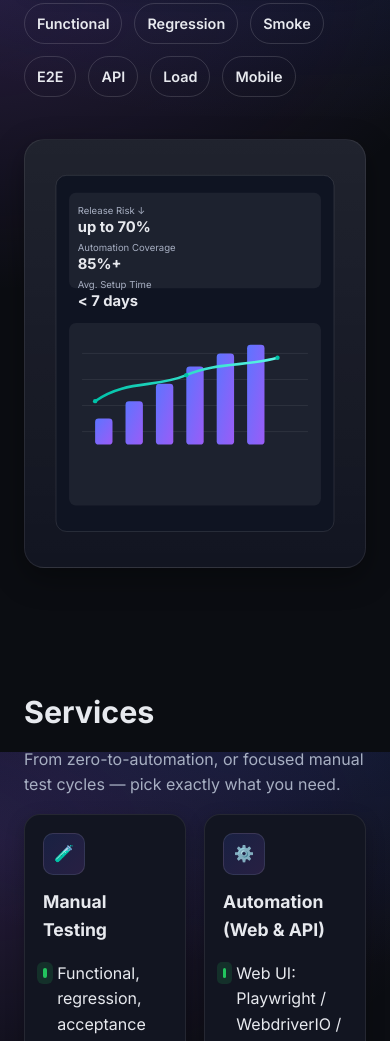
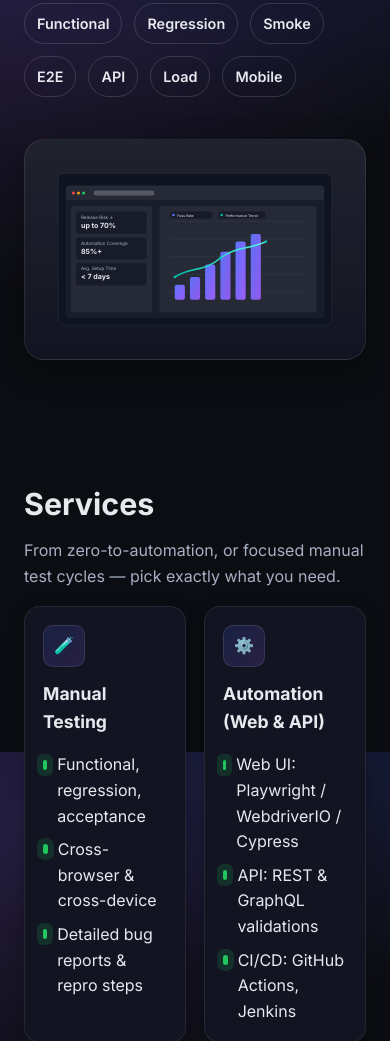
Before and after one commit to sandip89ster/quality-assure, a plain HTML site: page index.html in a window 390 px wide. Shown: the part 936-1977 px from the top of the page. Drawn offline with Linux system fonts and the light colour scheme.

Commit message:
small tweak

```diff
--- a/index.html
+++ b/index.html
@@ -10,11 +10,49 @@
     />
     <meta name="color-scheme" content="dark" />
     <meta name="theme-color" content="#0b0d12" />
+
+    <!-- Canonical & Icons -->
+    <link rel="canonical" href="https://your-domain/" />
+    <link rel="icon" href="/favicon.ico" sizes="any" />
+    <link rel="icon" href="/icon.svg" type="image/svg+xml" />
+    <link rel="apple-touch-icon" href="/apple-touch-icon.png" />
+
+    <!-- Social / Open Graph -->
+    <meta property="og:title" content="CodeQore — Software Testing Services" />
+    <meta
+      property="og:description"
+      content="Manual & Automation for Web, API, Mobile + Load/Performance."
+    />
+    <meta property="og:type" content="website" />
+    <meta property="og:image" content="/og-image.jpg" />
+    <meta name="twitter:card" content="summary_large_image" />
+
+    <!-- Structured Data -->
+    <script type="application/ld+json">
+      {
+        "@context": "https://schema.org",
+        "@type": "Organization",
+        "name": "CodeQore",
+        "url": "https://your-domain/",
+        "logo": "https://your-domain/icon.png",
+        "contactPoint": [
+          {
+            "@type": "ContactPoint",
+            "contactType": "sales",
+            "email": "codecoregmbh@gmail.com",
+            "availableLanguage": ["en", "de"]
+          }
+        ]
+      }
+    </script>
+
+    <link rel="preconnect" href="https://fonts.googleapis.com" crossorigin />
     <link rel="preconnect" href="https://fonts.gstatic.com" crossorigin />
     <link
       href="https://fonts.googleapis.com/css2?family=Inter:wght@400;500;600;700;800&display=swap"
       rel="stylesheet"
     />
+
     <style>
       :root {
         --bg: #0b0d12;
@@ -69,6 +107,8 @@
         margin: 0 auto;
         padding: 0 24px;
       }
+
+      /* Buttons */
       .btn {
         display: inline-flex;
         align-items: center;
@@ -94,6 +134,7 @@
         box-shadow: none;
       }
 
+      /* Header */
       header {
         position: sticky;
         top: 0;
@@ -181,6 +222,7 @@
         }
       }
 
+      /* Hero */
       .hero {
         padding: 96px 0 56px;
       }
@@ -232,14 +274,8 @@
         margin-top: 22px;
         flex-wrap: wrap;
       }
-      .meta {
-        display: flex;
-        gap: 22px;
-        flex-wrap: wrap;
-        margin-top: 20px;
-        color: var(--muted);
-        font-size: 0.92rem;
-      }
+
+      /* KPI cards */
       .kpis {
         display: grid;
         grid-template-columns: repeat(3, 1fr);
@@ -255,6 +291,8 @@
       .kpi b {
         font-size: 1.3rem;
       }
+
+      /* Capabilities */
       .strip {
         display: flex;
         gap: 12px;
@@ -268,7 +306,7 @@
         font-weight: 600;
         font-size: 0.9rem;
       }
-      .hero-card,
+
       .hero-art {
         background: linear-gradient(
             180deg,
@@ -287,27 +325,8 @@
         height: auto;
         border-radius: 12px;
       }
-      .hero-svg {
-        display: block;
-      }
-      .hero-svg.mobile {
-        display: none;
-      }
-      @media (max-width: 900px) {
-        .hero-inner {
-          grid-template-columns: 1fr;
-        }
-        .kpis {
-          grid-template-columns: 1fr;
-        }
-        .hero-svg.desktop {
-          display: none;
-        }
-        .hero-svg.mobile {
-          display: block;
-        }
-      }
 
+      /* Sections */
       section {
         padding: 70px 0;
       }
@@ -320,6 +339,7 @@
         color: var(--muted);
         max-width: 70ch;
       }
+
       .grid {
         display: grid;
         gap: 18px;
@@ -336,10 +356,17 @@
         }
       }
       @media (max-width: 860px) {
+        .hero-inner {
+          grid-template-columns: 1fr;
+        }
         .cards-3 {
           grid-template-columns: 1fr;
         }
+        .kpis {
+          grid-template-columns: 1fr;
+        }
       }
+
       .card {
         background: var(--panel);
         border: 1px solid rgba(255, 255, 255, 0.08);
@@ -368,6 +395,7 @@
         );
         border: 1px solid rgba(255, 255, 255, 0.1);
       }
+
       .list {
         list-style: none;
         padding: 0;
@@ -389,6 +417,7 @@
         margin-top: 0.45rem;
         box-shadow: 0 0 0 6px rgba(34, 197, 94, 0.15);
       }
+
       .split {
         display: grid;
         grid-template-columns: 1fr 1fr;
@@ -399,6 +428,7 @@
           grid-template-columns: 1fr;
         }
       }
+
       .faq details {
         background: var(--panel);
         border: 1px solid rgba(255, 255, 255, 0.08);
@@ -412,6 +442,7 @@
       .faq details + details {
         margin-top: 10px;
       }
+
       .footer {
         padding: 26px 0;
         color: var(--muted);
@@ -421,6 +452,18 @@
         margin-bottom: 5px;
         margin-right: 5px;
       }
+
+      /* Form fields */
+      .field {
+        width: 100%;
+        padding: 12px 14px;
+        border-radius: 12px;
+        border: 1px solid rgba(255, 255, 255, 0.14);
+        background: var(--elev);
+        color: var(--text);
+        margin-bottom: 10px;
+      }
+
       .sr-only {
         position: absolute !important;
         height: 1px;
@@ -436,12 +479,14 @@
     </style>
   </head>
   <body>
+    <!-- Header -->
     <header>
       <div class="container nav" id="nav">
-        <a class="brand" href="#top" aria-current="page"
-          ><span class="brand-mark" aria-hidden="true">CQ</span
-          ><span>CodeQore</span></a
-        >
+        <a class="brand" href="#top" aria-current="page">
+          <span class="brand-mark" aria-hidden="true">CQ</span>
+          <span>CodeQore</span>
+        </a>
+
         <nav aria-label="Primary">
           <ul>
             <li><a href="#services">Services</a></li>
@@ -450,6 +495,7 @@
             <li><a href="#faq">FAQ</a></li>
           </ul>
         </nav>
+
         <div class="nav-cta">
           <a
             class="btn secondary"
@@ -464,6 +510,7 @@
       </div>
     </header>
 
+    <!-- Hero -->
     <main id="top">
       <section class="hero">
         <div class="container hero-inner">
@@ -503,6 +550,8 @@
               >
               <a class="btn secondary" href="#services">Explore services</a>
             </div>
+
+            <!-- Old-style cards replacing badges: SDET-led / ISTQB / CI/CD -->
             <div class="grid cards-3" role="list" style="margin-top: 18px">
               <article class="card" role="listitem">
                 <div class="icon" aria-hidden="true">👨‍💻</div>
@@ -517,18 +566,22 @@
                 <h3>CI/CD Friendly</h3>
               </article>
             </div>
+
+            <!-- Capabilities strip -->
             <div class="strip" aria-label="Capabilities">
-              <span class="pill">Functional</span
-              ><span class="pill">Regression</span
-              ><span class="pill">Smoke</span><span class="pill">E2E</span
-              ><span class="pill">API</span><span class="pill">Load</span
-              ><span class="pill">Mobile</span>
+              <span class="pill">Functional</span>
+              <span class="pill">Regression</span>
+              <span class="pill">Smoke</span>
+              <span class="pill">E2E</span>
+              <span class="pill">API</span>
+              <span class="pill">Load</span>
+              <span class="pill">Mobile</span>
             </div>
           </div>
+
+          <!-- HERO ART: Single responsive SVG (no duplicate mobile SVG) -->
           <aside class="hero-art" aria-label="Quality dashboard visual">
-            <!-- Desktop SVG -->
             <svg
-              class="hero-svg desktop"
               xmlns="http://www.w3.org/2000/svg"
               viewBox="0 0 1200 720"
               role="img"
@@ -544,6 +597,7 @@
                   <stop offset="100%" stop-color="#5df6e6" />
                 </linearGradient>
               </defs>
+              <!-- Frame -->
               <rect
                 x="60"
                 y="60"
@@ -563,6 +617,7 @@
                 fill="rgba(255,255,255,.04)"
                 stroke="rgba(255,255,255,.12)"
               />
+              <!-- Header bar -->
               <rect
                 x="90"
                 y="110"
@@ -583,6 +638,7 @@
                 fill="#fff"
                 opacity=".22"
               />
+              <!-- KPI blocks (in image) -->
               <rect
                 x="110"
                 y="190"
@@ -678,6 +734,7 @@
               >
                 &lt; 7 days
               </text>
+              <!-- Chart area -->
               <rect
                 x="460"
                 y="190"
@@ -693,6 +750,7 @@
                 <line x1="500" y1="460" x2="1040" y2="460" />
                 <line x1="500" y1="530" x2="1040" y2="530" />
               </g>
+              <!-- Bars -->
               <rect
                 x="520"
                 y="500"
@@ -744,6 +802,7 @@
                 fill="url(#barGrad)"
                 opacity=".95"
               />
+              <!-- Line -->
               <path
                 d="M520 470 C580 430 640 450 700 395 C760 350 820 360 880 330"
                 fill="none"
@@ -753,6 +812,7 @@
               <circle cx="520" cy="470" r="5" fill="#00c2a8" />
               <circle cx="700" cy="395" r="5" fill="#00c2a8" />
               <circle cx="880" cy="330" r="5" fill="#00c2a8" />
+              <!-- Legend -->
               <rect
                 x="500"
                 y="210"
@@ -792,175 +852,11 @@
                 Performance Trend
               </text>
             </svg>
-            <!-- Mobile SVG -->
-            <svg
-              class="hero-svg mobile"
-              xmlns="http://www.w3.org/2000/svg"
-              viewBox="0 0 700 900"
-              role="img"
-              aria-label="Mobile testing dashboard with KPIs and chart"
-            >
-              <defs>
-                <linearGradient id="mBar" x1="0" y1="0" x2="1" y2="1">
-                  <stop offset="0%" stop-color="#5d74ff" />
-                  <stop offset="100%" stop-color="#9b5cf6" />
-                </linearGradient>
-                <linearGradient id="mLine" x1="0" y1="0" x2="1" y2="0">
-                  <stop offset="0%" stop-color="#00c2a8" />
-                  <stop offset="100%" stop-color="#5df6e6" />
-                </linearGradient>
-              </defs>
-              <rect
-                x="30"
-                y="40"
-                width="640"
-                height="820"
-                rx="24"
-                fill="#0f1422"
-                stroke="rgba(255,255,255,.12)"
-                stroke-width="2"
-              />
-              <rect
-                x="60"
-                y="80"
-                width="580"
-                height="220"
-                rx="16"
-                fill="rgba(255,255,255,.06)"
-              />
-              <text
-                x="80"
-                y="130"
-                fill="#a7afc2"
-                font-size="22"
-                font-family="Inter,system-ui,sans-serif"
-              >
-                Release Risk ↓
-              </text>
-              <text
-                x="80"
-                y="170"
-                fill="#e7e9ee"
-                font-size="34"
-                font-weight="700"
-                font-family="Inter,system-ui,sans-serif"
-              >
-                up to 70%
-              </text>
-              <text
-                x="80"
-                y="215"
-                fill="#a7afc2"
-                font-size="22"
-                font-family="Inter,system-ui,sans-serif"
-              >
-                Automation Coverage
-              </text>
-              <text
-                x="80"
-                y="255"
-                fill="#e7e9ee"
-                font-size="34"
-                font-weight="700"
-                font-family="Inter,system-ui,sans-serif"
-              >
-                85%+
-              </text>
-              <text
-                x="80"
-                y="300"
-                fill="#a7afc2"
-                font-size="22"
-                font-family="Inter,system-ui,sans-serif"
-              >
-                Avg. Setup Time
-              </text>
-              <text
-                x="80"
-                y="340"
-                fill="#e7e9ee"
-                font-size="34"
-                font-weight="700"
-                font-family="Inter,system-ui,sans-serif"
-              >
-                &lt; 7 days
-              </text>
-              <rect
-                x="60"
-                y="380"
-                width="580"
-                height="420"
-                rx="16"
-                fill="rgba(255,255,255,.06)"
-              />
-              <g opacity=".18" stroke="#e7e9ee">
-                <line x1="90" y1="450" x2="610" y2="450" />
-                <line x1="90" y1="510" x2="610" y2="510" />
-                <line x1="90" y1="570" x2="610" y2="570" />
-                <line x1="90" y1="630" x2="610" y2="630" />
-              </g>
-              <rect
-                x="120"
-                y="600"
-                width="40"
-                height="60"
-                rx="8"
-                fill="url(#mBar)"
-              />
-              <rect
-                x="190"
-                y="560"
-                width="40"
-                height="100"
-                rx="8"
-                fill="url(#mBar)"
-              />
-              <rect
-                x="260"
-                y="520"
-                width="40"
-                height="140"
-                rx="8"
-                fill="url(#mBar)"
-              />
-              <rect
-                x="330"
-                y="480"
-                width="40"
-                height="180"
-                rx="8"
-                fill="url(#mBar)"
-              />
-              <rect
-                x="400"
-                y="450"
-                width="40"
-                height="210"
-                rx="8"
-                fill="url(#mBar)"
-              />
-              <rect
-                x="470"
-                y="430"
-                width="40"
-                height="230"
-                rx="8"
-                fill="url(#mBar)"
-              />
-              <path
-                d="M120 560 C190 510 260 530 330 500 C400 470 470 480 540 460"
-                fill="none"
-                stroke="url(#mLine)"
-                stroke-width="6"
-              />
-              <circle cx="120" cy="560" r="5" fill="#00c2a8" />
-              <circle cx="330" cy="500" r="5" fill="#00c2a8" />
-              <circle cx="540" cy="460" r="5" fill="#00c2a8" />
-            </svg>
           </aside>
         </div>
       </section>
 
+      <!-- Services -->
       <section id="services">
         <div class="container">
           <h2 class="section-title">Services</h2>
@@ -1022,7 +918,7 @@
         </div>
       </section>
 
-      <!-- TECH STACK — old-card style (no copy changes to tool names) -->
+      <!-- Tech Stack (old card style) -->
       <section id="tech">
         <div class="container">
           <h2 class="section-title">Tech Stack</h2>
@@ -1083,6 +979,7 @@
         </div>
       </section>
 
+      <!-- Process -->
       <section id="process">
         <div class="container">
           <h2 class="section-title">How we work</h2>
@@ -1119,6 +1016,7 @@
         </div>
       </section>
 
+      <!-- FAQ -->
       <section id="faq">
         <div class="container">
           <h2 class="section-title">FAQ</h2>
@@ -1159,6 +1057,7 @@
         </div>
       </section>
 
+      <!-- Contact -->
       <section id="contact">
         <div class="container split">
           <div>
@@ -1172,7 +1071,8 @@
                 <strong>Email:</strong>
                 <a href="mailto:codecoregmbh@gmail.com"
                   >codecoregmbh@gmail.com</a
-                ><br /><strong>Hours:</strong> Mon–Fri, 9:00–18:00 (CET)
+                ><br />
+                <strong>Hours:</strong> Mon–Fri, 9:00–18:00 (CET)
               </p>
               <p class="muted">Prefer Calendly? Add your link here later.</p>
             </div>
@@ -1186,50 +1086,28 @@
             <input
               id="name"
               name="Name"
+              class="field"
               placeholder="Your name"
               required
-              style="
-                width: 100%;
-                padding: 12px 14px;
-                border-radius: 12px;
-                border: 1px solid rgba(255, 255, 255, 0.14);
-                background: var(--elev);
-                color: var(--text);
-                margin-bottom: 10px;
-              "
+              autocomplete="name"
             />
             <label class="sr-only" for="email">Email</label>
             <input
               id="email"
               name="Email"
+              class="field"
               type="email"
               placeholder="Work email"
               required
-              style="
-                width: 100%;
-                padding: 12px 14px;
-                border-radius: 12px;
-                border: 1px solid rgba(255, 255, 255, 0.14);
-                background: var(--elev);
-                color: var(--text);
-                margin-bottom: 10px;
-              "
+              autocomplete="email"
             />
             <label class="sr-only" for="msg">Message</label>
             <textarea
               id="msg"
               name="Message"
+              class="field"
               rows="5"
               placeholder="What can we help you test?"
-              style="
-                width: 100%;
-                padding: 12px 14px;
-                border-radius: 12px;
-                border: 1px solid rgba(255, 255, 255, 0.14);
-                background: var(--elev);
-                color: var(--text);
-                margin-bottom: 12px;
-              "
             ></textarea>
             <button class="btn" type="submit">Send inquiry</button>
             <p style="color: var(--muted); font-size: 0.9rem; margin: 10px 0 0">
@@ -1256,16 +1134,21 @@
           © <span id="year"></span> CodeQore. All rights reserved.
         </div>
         <div style="display: flex; gap: 14px">
-          <a href="#services">Services</a><a href="#process">Process</a
-          ><a href="#tech">Tech</a><a href="#faq">FAQ</a>
+          <a href="#services">Services</a>
+          <a href="#process">Process</a>
+          <a href="#tech">Tech</a>
+          <a href="#faq">FAQ</a>
         </div>
       </div>
     </footer>
 
     <script>
+      // Mobile nav toggle
       const nav = document.getElementById("nav");
       const btn = document.getElementById("menuBtn");
       btn?.addEventListener("click", () => nav.classList.toggle("open"));
+
+      // Smooth scroll for internal links
       document.querySelectorAll('a[href^="#"]').forEach((a) => {
         a.addEventListener("click", (e) => {
           const id = a.getAttribute("href");
@@ -1278,7 +1161,10 @@
           }
         });
       });
-      document.getElementById("year").textContent = new Date().getFullYear();
+
+      // Current year
+      const y = document.getElementById("year");
+      if (y) y.textContent = new Date().getFullYear();
     </script>
   </body>
 </html>
```
